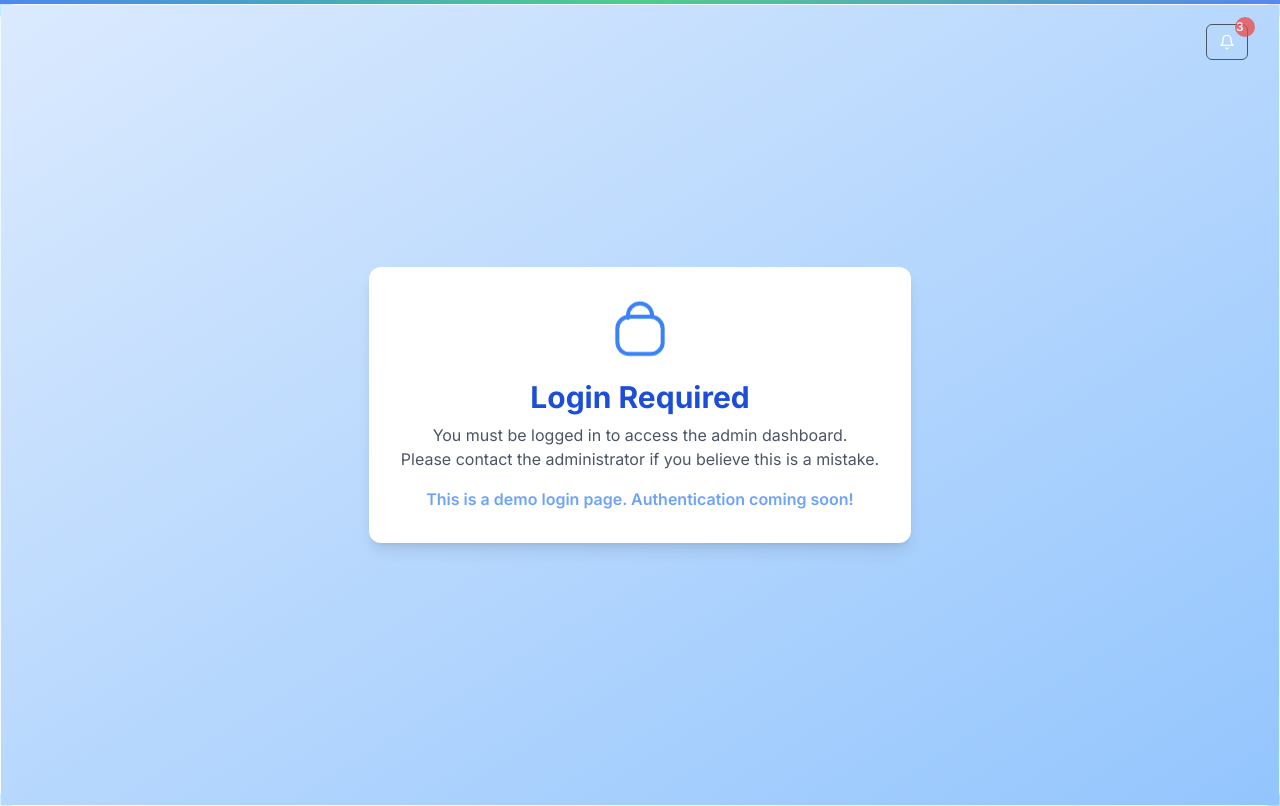
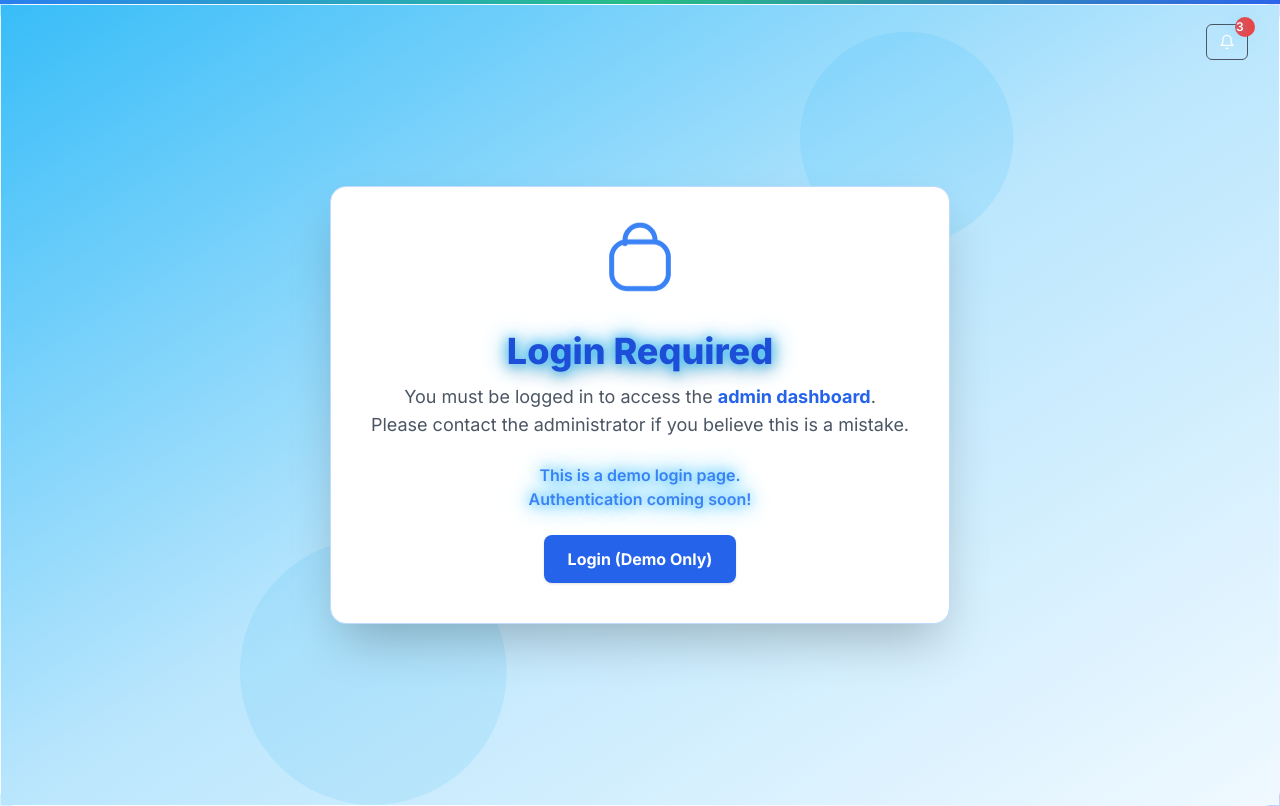
Before and after one commit to srinidhish05/Railways, a Next.js app: page /login in a window 1280 px wide. Built offline with nearby package versions, Linux system fonts and the light colour scheme.

Commit message:
Update: app/login/page.tsx

```diff
--- a/app/login/page.tsx
+++ b/app/login/page.tsx
@@ -2,20 +2,49 @@
 
 export default function LoginPage() {
   return (
-    <div className="flex items-center justify-center min-h-screen bg-gradient-to-br from-blue-100 to-blue-300">
-      <div className="p-8 bg-white rounded-xl shadow-lg flex flex-col items-center animate-fade-in">
-        <svg className="w-16 h-16 mb-4 text-blue-500 animate-bounce" fill="none" stroke="currentColor" strokeWidth="1.5" viewBox="0 0 24 24">
+    <div className="min-h-screen flex items-center justify-center bg-gradient-to-br from-[#38bdf8] via-[#bae6fd] to-[#f0f9ff] relative overflow-hidden">
+      <div className="absolute inset-0 pointer-events-none">
+        <svg width="100%" height="100%" viewBox="0 0 600 600" fill="none" xmlns="http://www.w3.org/2000/svg" className="absolute top-0 left-0 w-full h-full">
+          <circle cx="500" cy="100" r="80" fill="#38bdf8" fillOpacity="0.15" />
+          <circle cx="100" cy="500" r="100" fill="#0ea5e9" fillOpacity="0.10" />
+        </svg>
+      </div>
+      <div className="relative z-10 p-10 bg-white rounded-2xl shadow-2xl flex flex-col items-center animate-fade-in border border-blue-200">
+        <svg className="w-20 h-20 mb-6 text-blue-500 animate-bounce" fill="none" stroke="currentColor" strokeWidth="1.5" viewBox="0 0 24 24">
           <path strokeLinecap="round" strokeLinejoin="round" d="M16.5 7.5v-1A4.5 4.5 0 0 0 12 2.5a4.5 4.5 0 0 0-4.5 4.5v1m13 4.5v5A4.5 4.5 0 0 1 16 21.5H8A4.5 4.5 0 0 1 3.5 17V12a4.5 4.5 0 0 1 4.5-4.5h8A4.5 4.5 0 0 1 20.5 12z" />
         </svg>
-        <h1 className="text-3xl font-bold mb-2 text-blue-700">Login Required</h1>
-        <p className="text-gray-600 mb-4 text-center">
-          You must be logged in to access the admin dashboard.<br />
+        <h1 className="text-4xl font-extrabold mb-3 text-blue-700 text-center drop-shadow-lg animate-pulse">Login Required</h1>
+        <p className="text-gray-600 mb-6 text-center text-lg">
+          You must be logged in to access the <span className="font-bold text-blue-600">admin dashboard</span>.<br />
           Please contact the administrator if you believe this is a mistake.
         </p>
-        <div className="animate-pulse text-blue-500 font-semibold">
-          This is a demo login page. Authentication coming soon!
+        <div className="animate-pulse text-blue-500 font-semibold text-center mb-2">
+          This is a demo login page.<br />Authentication coming soon!
         </div>
+        <button
+          className="mt-4 px-6 py-3 bg-blue-600 hover:bg-blue-700 text-white font-bold rounded-lg shadow transition-all focus:outline-none focus:ring-2 focus:ring-blue-400"
+          disabled
+        >
+          Login (Demo Only)
+        </button>
       </div>
+      <style>{`
+        @keyframes fade-in {
+          from { opacity: 0; transform: translateY(20px); }
+          to { opacity: 1; transform: translateY(0); }
+        }
+        .animate-fade-in { animation: fade-in 0.7s ease; }
+        .animate-bounce { animation: bounce 1.2s infinite; }
+        @keyframes bounce {
+          0%, 100% { transform: translateY(0); }
+          50% { transform: translateY(-12px); }
+        }
+        .animate-pulse { animation: pulse 2s infinite; }
+        @keyframes pulse {
+          0%, 100% { text-shadow: 0 0 10px #38bdf8, 0 0 20px #0ea5e9; }
+          50% { text-shadow: 0 0 20px #38bdf8, 0 0 40px #0ea5e9; }
+        }
+      `}</style>
     </div>
   );
 }
```
